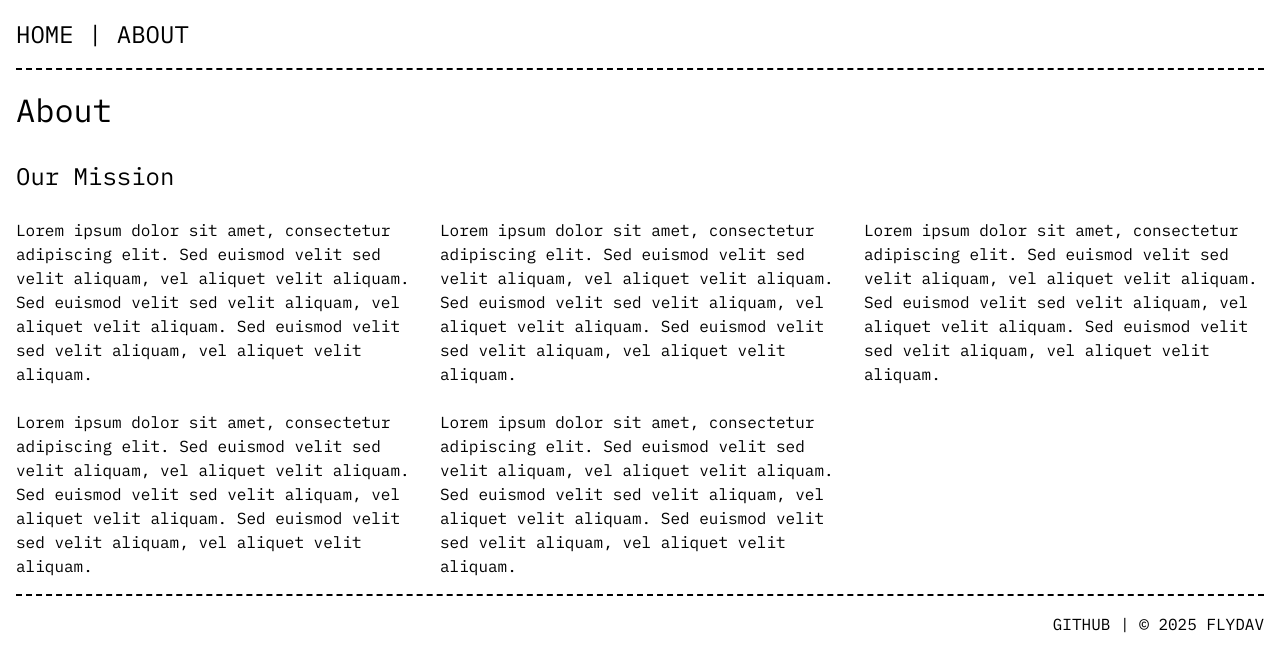
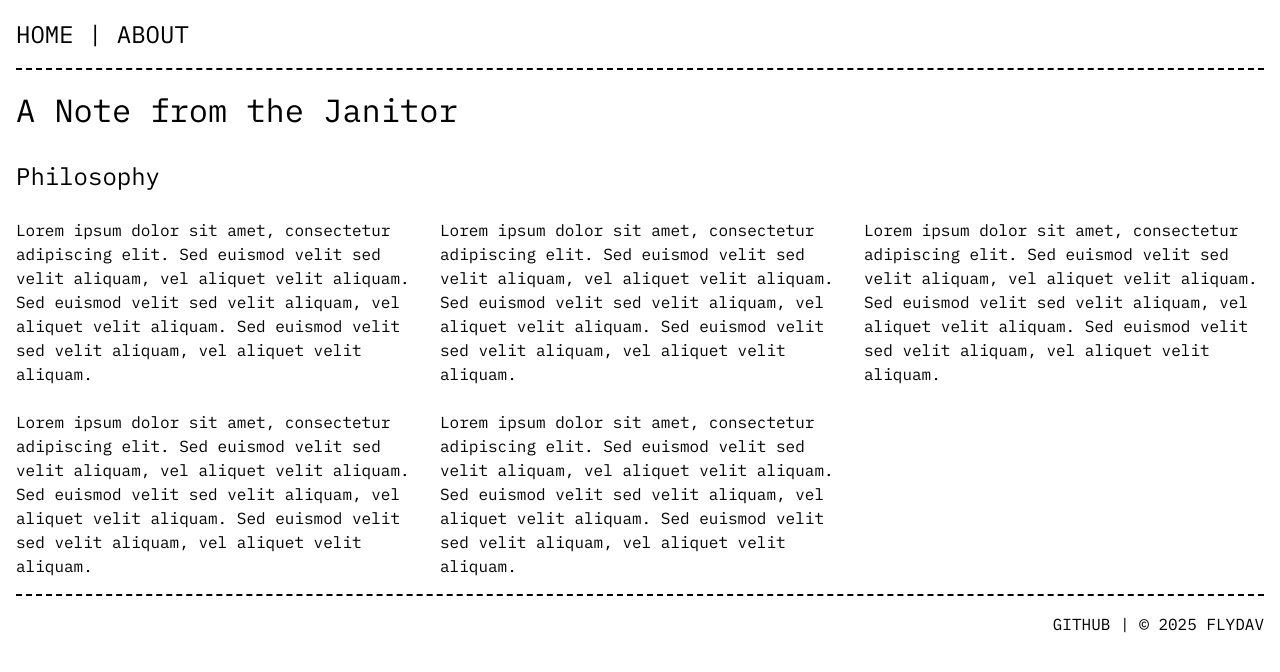
Before and after one commit to dflynn-vgw/react-scratch, a React (Vite) app: page /about in a window 1280 px wide. Shown: the top 672 px of the page. Built offline with nearby package versions, Linux system fonts and the light colour scheme.

Commit message:
about: a note from the janitor

```diff
--- a/src/pages/about.tsx
+++ b/src/pages/about.tsx
@@ -4,8 +4,8 @@ export default function about() {
   return (
     <section>
       <title>About</title>
-      <h1>About</h1>
-      <h2>Our Mission</h2>
+      <h1>A Note from the Janitor</h1>
+      <h2>Philosophy</h2>
       <p>
         Lorem ipsum dolor sit amet, consectetur adipiscing elit. Sed euismod
         velit sed velit aliquam, vel aliquet velit aliquam. Sed euismod velit
```
